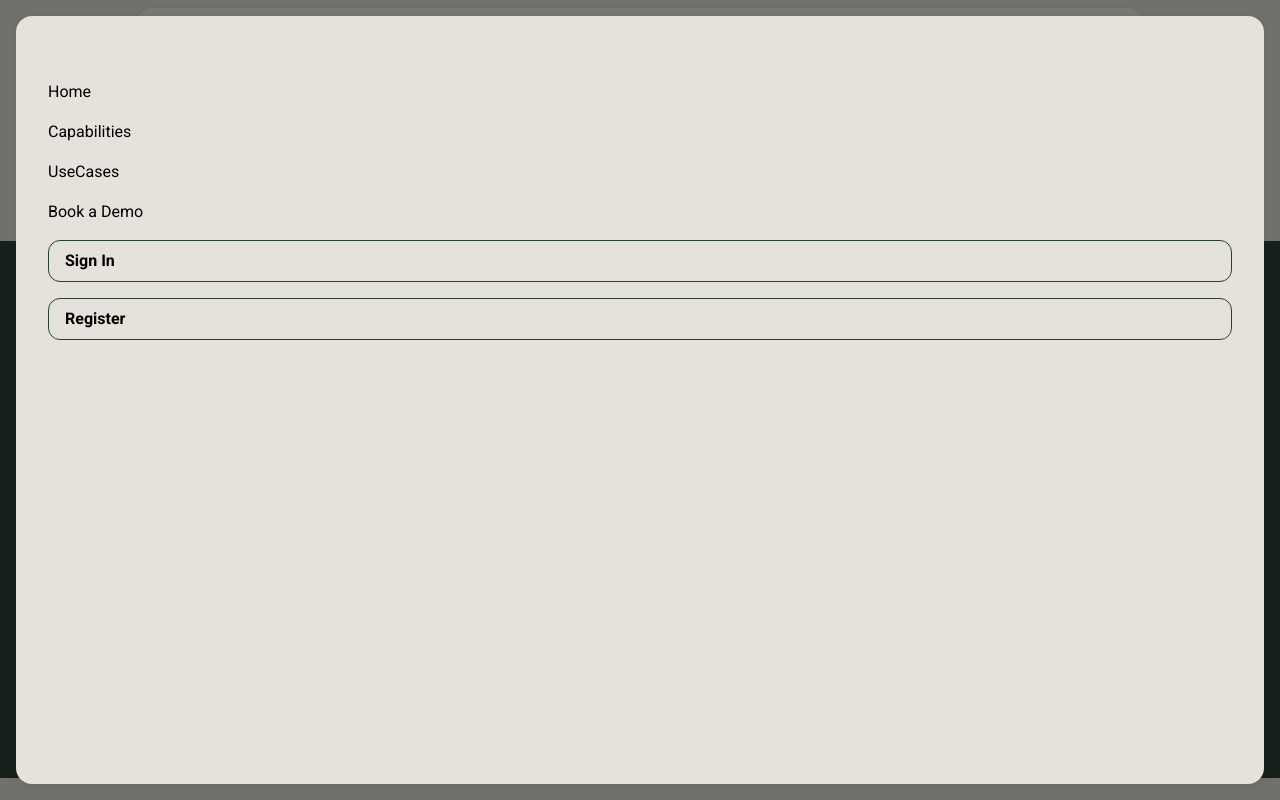
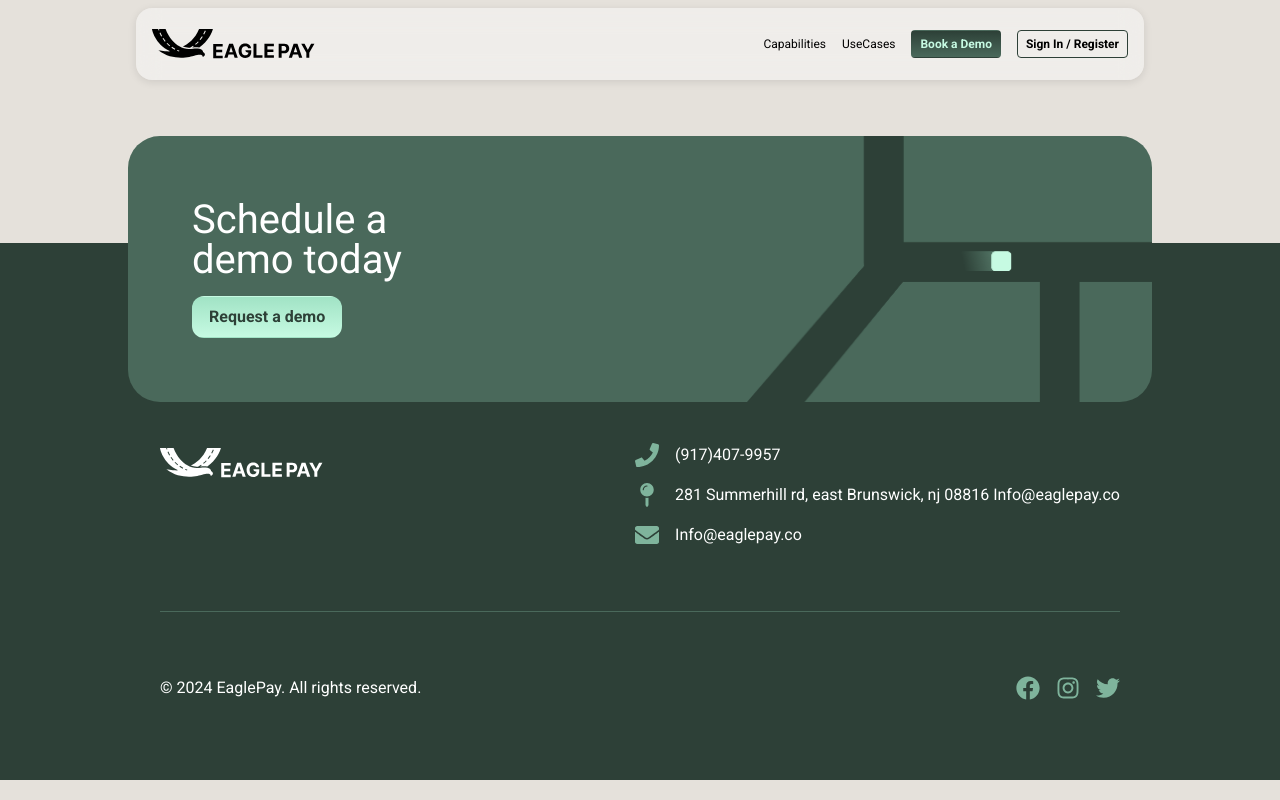
Before and after one commit to ant-dot-comm/eaglepay, a React (Create React App) app: page /contact in a window 1280 px wide. Built offline with nearby package versions, Linux system fonts and the light colour scheme.

Commit message:
pages work

```diff
--- a/src/components/Button.js
+++ b/src/components/Button.js
@@ -3,20 +3,28 @@ import { Link } from 'react-router-dom';
 import PropTypes from 'prop-types';
 import classNames from 'classnames';
 
-export const Button = ({ as = 'button', to, href, children, className = '', full, ...props }) => {
+export const Button = ({ as = 'button', to, href, children, className = '', full, size = 'md', ...props }) => {
   const Component = as === 'link' ? Link : as === 'a' ? 'a' : 'button';
+
+  const buttonClasses = classNames(
+    `button button--${as}`,
+    'font-semibold text-center',
+    {
+      'bg-gradient-to-b from-emerald-20 to-emerald-10 text-emerald-50 border border-transparent': props.color === 'light',
+      'bg-gradient-to-b from-emerald-50 to-emerald-40 text-emerald-10 border border-transparent': props.color === 'dark',
+      'border border-emerald-50': props.color === 'hollow',
+      'w-full': full,
+      'px-8 py-4 rounded-sm': size === 'sm',
+      'px-16 py-8 rounded-md': size === 'md',
+    },
+    className
+  );
 
   return (
     <Component
       to={as === 'link' ? to : undefined}
       href={as === 'a' ? href : undefined}
-      className={classNames(`button button--${as} ${className}`, 'px-16 py-8 rounded-md font-semibold', {
-        'bg-gradient-to-b from-emerald-20 to-emerald-10 text-emerald-50': props.color === 'light',
-        'bg-gradient-to-b from-emerald-50 to-emerald-40 text-emerald-10': props.color === 'dark',
-        'border border-emerald-50': props.color === 'hollow',
-        'w-full': full,
-
-      })}
+      className={buttonClasses}
       {...props}
     >
       {children}
@@ -31,5 +39,6 @@ Button.propTypes = {
   href: PropTypes.string,
   children: PropTypes.node.isRequired,
   className: PropTypes.string,
-  color: PropTypes.oneOf(['light', 'dark', 'hollow'])
+  color: PropTypes.oneOf(['light', 'dark', 'hollow']),
+  size: PropTypes.oneOf(['sm', 'md', 'lg', 'xl',])
 };
--- a/src/components/Header.js
+++ b/src/components/Header.js
@@ -7,13 +7,41 @@ import { AiOutlineClose } from 'react-icons/ai';
 import { ReactComponent as Logo} from '../components/visuals/logo-custom.svg';
 import { Button } from '../components';
 
+import './Header.scss';
 
 export const Header = () => {
     const [menuOpen, setMenuOpen] = useState(false);
 
+    const links = (
+        <>
+            <Link to="/eaglepay/capabilities" onClick={() => setMenuOpen(false)}>Capabilities</Link>
+            <Link to="/eaglepay/use-cases" onClick={() => setMenuOpen(false)}>UseCases</Link>
+            <Button
+                as="link"
+                to="/eaglepay/contact"
+                color="dark"
+                onClick={() => setMenuOpen(false)}
+                size="sm"
+                >
+                Book a Demo
+            </Button>
+            <Button
+                as="a"
+                href="https://www.truckparknation.com/login"
+                target="_blank"
+                rel="noreferrer"
+                color="hollow"
+                onClick={() => setMenuOpen(false)}
+                size="sm"
+                >
+                Sign In / Register
+            </Button>
+        </>
+    )
+
     return (
-        <>
-            <header className="global-container fixed w-full top-8 left-1/2 -translate-x-1/2 z-50">
+        <div className="relative">
+            <header className="header global-container fixed w-full top-8 left-1/2 -translate-x-1/2 z-50">
                 <nav
                     className={classNames(
                         "flex justify-between items-center",
@@ -23,6 +51,11 @@ export const Header = () => {
                     <Link to="/eaglepay">
                         <Logo height={40} />
                     </Link>
+
+                    <div className="hidden sm:flex items-center gap-16 text-sm">
+                        {links}
+                    </div>
+
                     <button
                         onClick={() => setMenuOpen(!menuOpen)}
                         type="button"
@@ -34,42 +67,21 @@ export const Header = () => {
             </header>
             <div
                 className={classNames(
-                    menuOpen ? "max-sm:block" : "max-sm:hidden",
-                    "flex items-center gap-16",
-                    "fixed -top-1 -right-1 -bottom-1 -left-1 bg-black/50 z-50",
+                    {'max-sm:hidden sm:hidden' : !menuOpen},
+                    "header-overlay",
                 )}
             >
                 <div
                     className={classNames(
-                        "absolute top-1 right-1 bottom-1 left-1",
-                        "flex flex-col gap-16",
-                        "p-32 pt-64 m-16 rounded-lg shadow-[0_2px_8px_0_rgba(0,0,0,0.1)] bg-[#E5E1DB]"
+                        "header-overlay__content"
                     )}
                 >
-                    <Link to="/eaglepay" onClick={() => setMenuOpen(false)}>Home</Link>
-                    <Link to="/eaglepay/capabilities" onClick={() => setMenuOpen(false)}>Capabilities</Link>
-                    <Link to="/eaglepay/use-cases" onClick={() => setMenuOpen(false)}>UseCases</Link>
-                    <Link to="/eaglepay/contact" onClick={() => setMenuOpen(false)}>Book a Demo</Link>
-                    <Button
-                        as="a"
-                        href="https://www.truckparknation.com/login"
-                        target="_blank"
-                        rel="noreferrer"
-                        color="hollow"
-                        onClick={() => setMenuOpen(false)}
-                    >
-                        Sign In
-                    </Button>
-                    <Button
-                        as="a"
-                        href="https://www.truckparknation.com/sign-up"
-                        target="_blank"
-                        rel="noreferrer"
-                        color="hollow"
-                        onClick={() => setMenuOpen(false)}
-                    >
-                        Register
-                    </Button>
+                    <Link to="/eaglepay">
+                        <Logo height={40} className="mb-32" />
+                    </Link>
+                    <div className="text-xl flex flex-col items-center gap-32 w-full">
+                        {links}
+                    </div>
                     <button
                         onClick={() => setMenuOpen(!menuOpen)}
                         type="button"
@@ -79,6 +91,6 @@ export const Header = () => {
                     </button>
                 </div>
             </div>
-        </>
+        </div>
     );
 };
--- /dev/null
+++ b/src/components/Header.scss
@@ -0,0 +1,40 @@
+.header-overlay {
+    @media (max-width: 640px) {
+        position: fixed;
+        bottom: 0;
+        top: 0;
+        left: 0;
+        right: 0;
+        z-index: 1000;
+        background-color: rgba(0,0,0,0.5);
+    }
+
+
+    &__content {
+        display: flex;
+        gap: 1.6rem;
+        align-items: center;
+
+        @media (max-width: 640px) {
+            position: absolute;
+            bottom: 0;
+            top: 0;
+            left: 0;
+            right: 0;
+
+            flex-direction: column;
+            padding: 6.4rem 1.6rem 1.6rem;
+            border-radius: 3.2rem;
+            box-shadow: 0 2px 8px 0 rgba(0,0,0,0.1);
+            background-color: #E5E1DB;
+            margin: 1.6rem;
+
+            .button {
+                width: 100%;
+                padding-bottom: 1rem;
+                padding-top: 1rem;
+                border-radius: 1.4rem;
+            }
+        }
+    }
+}
--- a/src/output.css
+++ b/src/output.css
@@ -609,46 +609,6 @@ video {
   top: .8rem;
 }
 
-.top-full {
-  top: 100%;
-}
-
-.bottom-8 {
-  bottom: .8rem;
-}
-
-.left-8 {
-  left: .8rem;
-}
-
-.right-8 {
-  right: .8rem;
-}
-
-.bottom-16 {
-  bottom: 1.6rem;
-}
-
-.left-16 {
-  left: 1.6rem;
-}
-
-.right-16 {
-  right: 1.6rem;
-}
-
-.top-16 {
-  top: 1.6rem;
-}
-
-.-bottom-1 {
-  bottom: -0.1rem;
-}
-
-.-left-1 {
-  left: -0.1rem;
-}
-
 .-z-10 {
   z-index: -10;
 }
@@ -677,10 +637,6 @@ video {
   z-index: 50;
 }
 
-.m-16 {
-  margin: 1.6rem;
-}
-
 .my-32 {
   margin-top: 3.2rem;
   margin-bottom: 3.2rem;
@@ -706,6 +662,10 @@ video {
 
 .-mb-\[7\.2rem\] {
   margin-bottom: -7.2rem;
+}
+
+.-mt-32 {
+  margin-top: -3.2rem;
 }
 
 .-mt-40 {
@@ -756,30 +716,6 @@ video {
   margin-top: 6.4rem;
 }
 
-.-mt-16 {
-  margin-top: -1.6rem;
-}
-
-.mt-16 {
-  margin-top: 1.6rem;
-}
-
-.-mt-16 {
-  margin-top: -1.6rem;
-}
-
-.mt-32 {
-  margin-top: 3.2rem;
-}
-
-.-mt-32 {
-  margin-top: -3.2rem;
-}
-
-.mt-1 {
-  margin-top: 0.1rem;
-}
-
 .block {
   display: block;
 }
@@ -804,14 +740,6 @@ video {
   height: 100%;
 }
 
-.h-6 {
-  height: .6rem;
-}
-
-.h-8 {
-  height: .8rem;
-}
-
 .w-1\/2 {
   width: 50%;
 }
@@ -822,10 +750,6 @@ video {
 
 .w-full {
   width: 100%;
-}
-
-.w-6 {
-  width: .6rem;
 }
 
 .max-w-\[40rem\] {
@@ -885,10 +809,6 @@ video {
   gap: 1.6rem;
 }
 
-.gap-4 {
-  gap: .4rem;
-}
-
 .gap-32 {
   gap: 3.2rem;
 }
@@ -909,12 +829,12 @@ video {
   border-radius: 1.2rem;
 }
 
+.rounded-sm {
+  border-radius: .4rem;
+}
+
 .rounded-xlarge {
   border-radius: 3.2rem;
-}
-
-.rounded {
-  border-radius: .8rem;
 }
 
 .border {
@@ -940,6 +860,10 @@ video {
   border-color: rgb(163 163 163 / var(--tw-border-opacity));
 }
 
+.border-transparent {
+  border-color: transparent;
+}
+
 .bg-emerald-30 {
   --tw-bg-opacity: 1;
   background-color: rgb(127 180 156 / var(--tw-bg-opacity));
@@ -962,20 +886,6 @@ video {
 .bg-white {
   --tw-bg-opacity: 1;
   background-color: rgb(255 255 255 / var(--tw-bg-opacity));
-}
-
-.bg-gray-900 {
-  --tw-bg-opacity: 1;
-  background-color: rgb(17 24 39 / var(--tw-bg-opacity));
-}
-
-.bg-black\/50 {
-  background-color: rgb(0 0 0 / 0.5);
-}
-
-.bg-\[\#E5E1DB\] {
-  --tw-bg-opacity: 1;
-  background-color: rgb(229 225 219 / var(--tw-bg-opacity));
 }
 
 .bg-gradient-to-b {
@@ -1062,10 +972,6 @@ video {
   --tw-gradient-to: #ffffff var(--tw-gradient-to-position);
 }
 
-.fill-current {
-  fill: currentColor;
-}
-
 .\!p-32 {
   padding: 3.2rem !important;
 }
@@ -1097,6 +1003,16 @@ video {
   padding-right: 3.2rem;
 }
 
+.px-8 {
+  padding-left: .8rem;
+  padding-right: .8rem;
+}
+
+.py-4 {
+  padding-top: .4rem;
+  padding-bottom: .4rem;
+}
+
 .py-64 {
   padding-top: 6.4rem;
   padding-bottom: 6.4rem;
@@ -1105,31 +1021,6 @@ video {
 .py-8 {
   padding-top: .8rem;
   padding-bottom: .8rem;
-}
-
-.px-36 {
-  padding-left: 3.6rem;
-  padding-right: 3.6rem;
-}
-
-.px-2 {
-  padding-left: 0.2rem;
-  padding-right: 0.2rem;
-}
-
-.px-4 {
-  padding-left: .4rem;
-  padding-right: .4rem;
-}
-
-.py-1 {
-  padding-top: 0.1rem;
-  padding-bottom: 0.1rem;
-}
-
-.py-3 {
-  padding-top: 0.3rem;
-  padding-bottom: 0.3rem;
 }
 
 .pb-32 {
@@ -1152,18 +1043,6 @@ video {
   padding-top: 9.6rem;
 }
 
-.pb-4 {
-  padding-bottom: .4rem;
-}
-
-.pt-2 {
-  padding-top: 0.2rem;
-}
-
-.pt-64 {
-  padding-top: 6.4rem;
-}
-
 .text-center {
   text-align: center;
 }
@@ -1176,6 +1055,18 @@ video {
   font-size: 4rem;
 }
 
+.text-lg {
+  font-size: 1.8rem;
+}
+
+.text-sm {
+  font-size: 1.2rem;
+}
+
+.text-xl {
+  font-size: 2rem;
+}
+
 .font-black {
   font-weight: 900;
 }
@@ -1186,6 +1077,11 @@ video {
 
 .leading-none {
   line-height: 1;
+}
+
+.text-black {
+  --tw-text-opacity: 1;
+  color: rgb(0 0 0 / var(--tw-text-opacity));
 }
 
 .text-blue-30 {
@@ -1247,21 +1143,6 @@ video {
   color: rgb(255 255 255 / var(--tw-text-opacity));
 }
 
-.text-gray-500 {
-  --tw-text-opacity: 1;
-  color: rgb(107 114 128 / var(--tw-text-opacity));
-}
-
-.text-gray-900 {
-  --tw-text-opacity: 1;
-  color: rgb(17 24 39 / var(--tw-text-opacity));
-}
-
-.text-black {
-  --tw-text-opacity: 1;
-  color: rgb(0 0 0 / var(--tw-text-opacity));
-}
-
 .shadow-\[0_24px_32px_0_rgba\(0\2c 0\2c 0\2c 0\.5\)\] {
   --tw-shadow: 0 24px 32px 0 rgba(0,0,0,0.5);
   --tw-shadow-colored: 0 24px 32px 0 var(--tw-shadow-color);
@@ -1286,6 +1167,22 @@ video {
           backdrop-filter: var(--tw-backdrop-blur) var(--tw-backdrop-brightness) var(--tw-backdrop-contrast) var(--tw-backdrop-grayscale) var(--tw-backdrop-hue-rotate) var(--tw-backdrop-invert) var(--tw-backdrop-opacity) var(--tw-backdrop-saturate) var(--tw-backdrop-sepia);
 }
 
+.transition {
+  transition-property: color, background-color, border-color, text-decoration-color, fill, stroke, opacity, box-shadow, transform, filter, -webkit-backdrop-filter;
+  transition-property: color, background-color, border-color, text-decoration-color, fill, stroke, opacity, box-shadow, transform, filter, backdrop-filter;
+  transition-property: color, background-color, border-color, text-decoration-color, fill, stroke, opacity, box-shadow, transform, filter, backdrop-filter, -webkit-backdrop-filter;
+  transition-timing-function: cubic-bezier(0.4, 0, 0.2, 1);
+  transition-duration: 150ms;
+}
+
+.duration-300 {
+  transition-duration: 300ms;
+}
+
+.ease-in-out {
+  transition-timing-function: cubic-bezier(0.4, 0, 0.2, 1);
+}
+
 html {
   background: #E5E1DB;
   font-size: 62.5%;
@@ -1305,36 +1202,6 @@ body {
 code {
   font-family: source-code-pro, Menlo, Monaco, Consolas, 'Courier New',
     monospace;
-}
-
-.hover\:bg-gray-800:hover {
-  --tw-bg-opacity: 1;
-  background-color: rgb(31 41 55 / var(--tw-bg-opacity));
-}
-
-.hover\:text-white:hover {
-  --tw-text-opacity: 1;
-  color: rgb(255 255 255 / var(--tw-text-opacity));
-}
-
-.hover\:text-gray-500:hover {
-  --tw-text-opacity: 1;
-  color: rgb(107 114 128 / var(--tw-text-opacity));
-}
-
-.focus\:text-white:focus {
-  --tw-text-opacity: 1;
-  color: rgb(255 255 255 / var(--tw-text-opacity));
-}
-
-.focus\:text-gray-500:focus {
-  --tw-text-opacity: 1;
-  color: rgb(107 114 128 / var(--tw-text-opacity));
-}
-
-.focus\:text-gray-900:focus {
-  --tw-text-opacity: 1;
-  color: rgb(17 24 39 / var(--tw-text-opacity));
 }
 
 .focus\:outline-none:focus {
@@ -1398,10 +1265,6 @@ code {
     margin-bottom: 3.2rem;
   }
 
-  .max-sm\:block {
-    display: block;
-  }
-
   .max-sm\:hidden {
     display: none;
   }
@@ -1412,34 +1275,12 @@ code {
 }
 
 @media (min-width: 640px) {
-  .sm\:ml-2 {
-    margin-left: 0.2rem;
-  }
-
   .sm\:flex {
     display: flex;
   }
 
   .sm\:hidden {
     display: none;
-  }
-
-  .sm\:items-center {
-    align-items: center;
-  }
-
-  .sm\:justify-between {
-    justify-content: space-between;
-  }
-
-  .sm\:px-4 {
-    padding-left: .4rem;
-    padding-right: .4rem;
-  }
-
-  .sm\:py-3 {
-    padding-top: 0.3rem;
-    padding-bottom: 0.3rem;
   }
 }
 
--- a/tailwind.config.js
+++ b/tailwind.config.js
@@ -18,6 +18,7 @@ module.exports = {
       xs: '1rem',
       sm: '1.2rem',
       base: '1.6rem',
+      lg: '1.8rem',
       xl: '2rem',
       '14': '1.4rem',
       '18': '1.8rem',
```
Also changed, not shown: src/pages/UseCases.js (+4 -106 lines).
